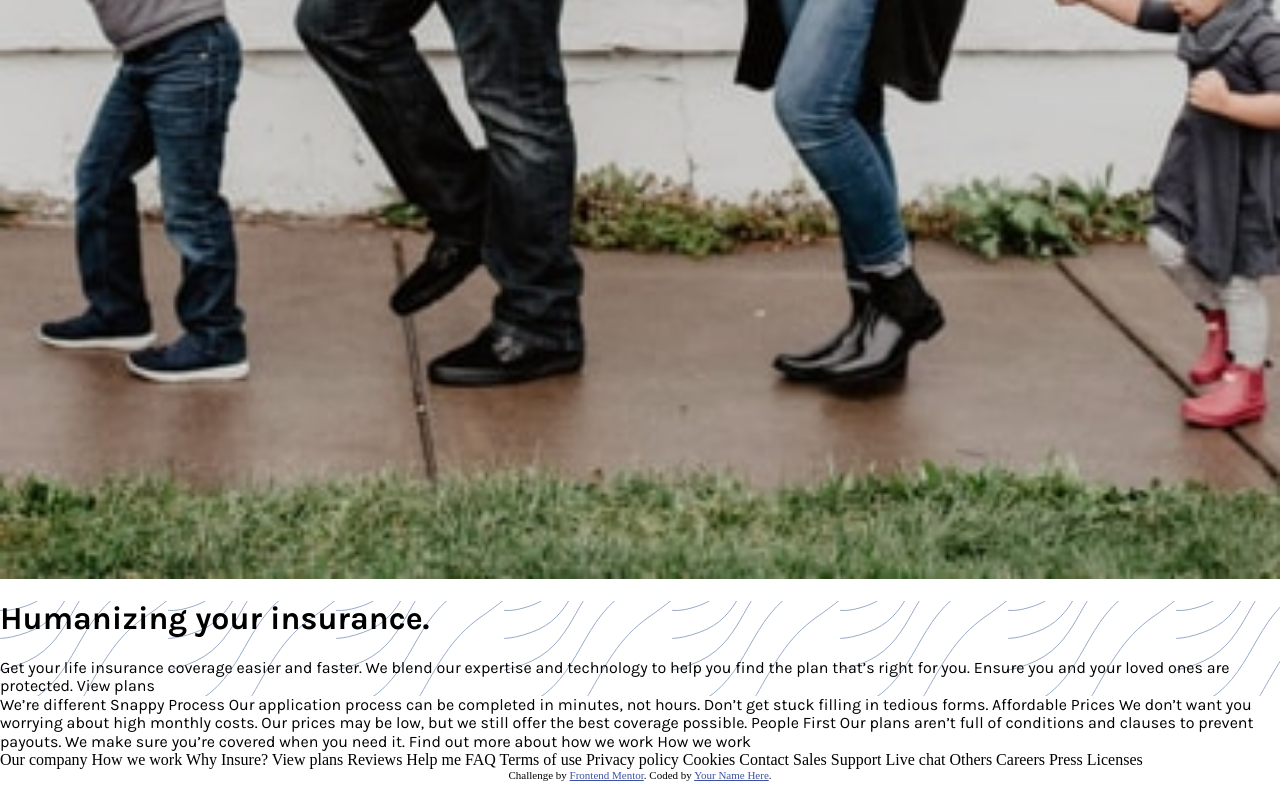
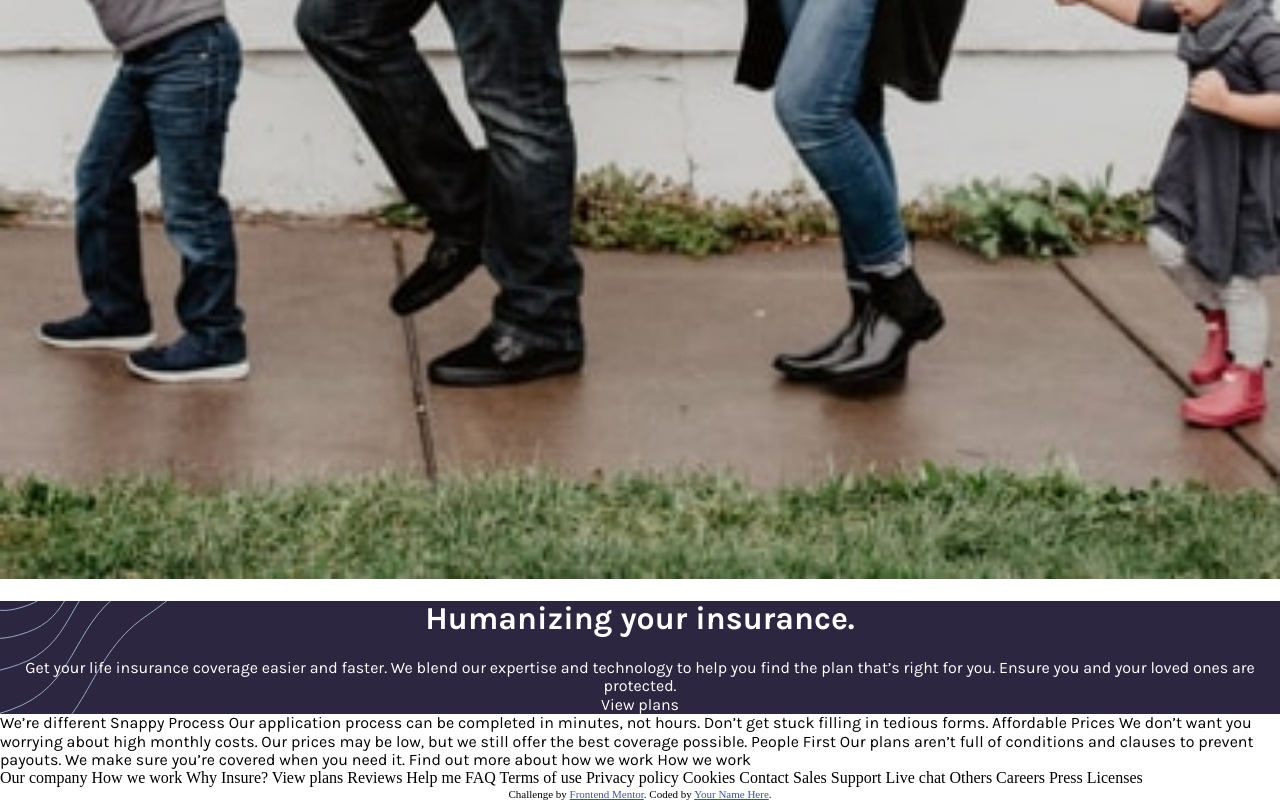
Before and after one commit to Viktronija/Insurance-landing-page, a plain HTML site: page index.html in a window 1280 px wide. Shown: the part 1010-1810 px from the top of the page. Drawn offline with nearby package versions, Linux system fonts and the light colour scheme.

Commit message:
humanizing style added

```diff
--- a/index.html
+++ b/index.html
@@ -43,9 +43,10 @@
 <section class="humanizing">
   <h1> Humanizing your insurance.</h1>
 
-  Get your life insurance coverage easier and faster. We blend our expertise
+  <p> Get your life insurance coverage easier and faster. We blend our expertise
   and technology to help you find the plan that’s right for you. Ensure you
   and your loved ones are protected.
+</p>
 
   View plans
 </section>
--- a/style.css
+++ b/style.css
@@ -49,6 +49,10 @@
 
 .humanizing {
     background-image: url(images/bg-pattern-intro-left-mobile.svg);
+    background-repeat: no-repeat;
+    background-color: var(--violetd);
+    color: white;
+    text-align: center;
 }
 
 .desktop {
```
